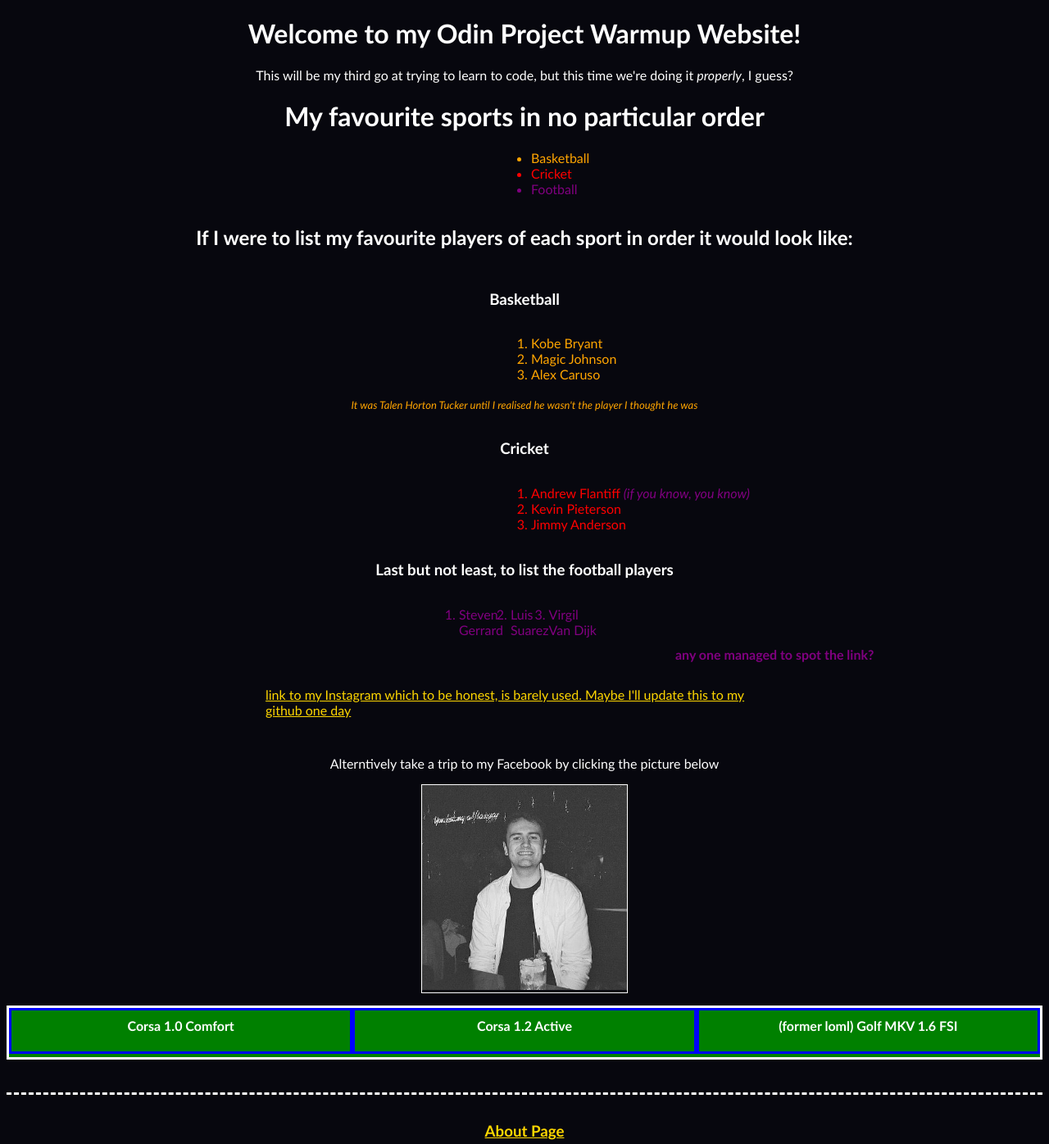
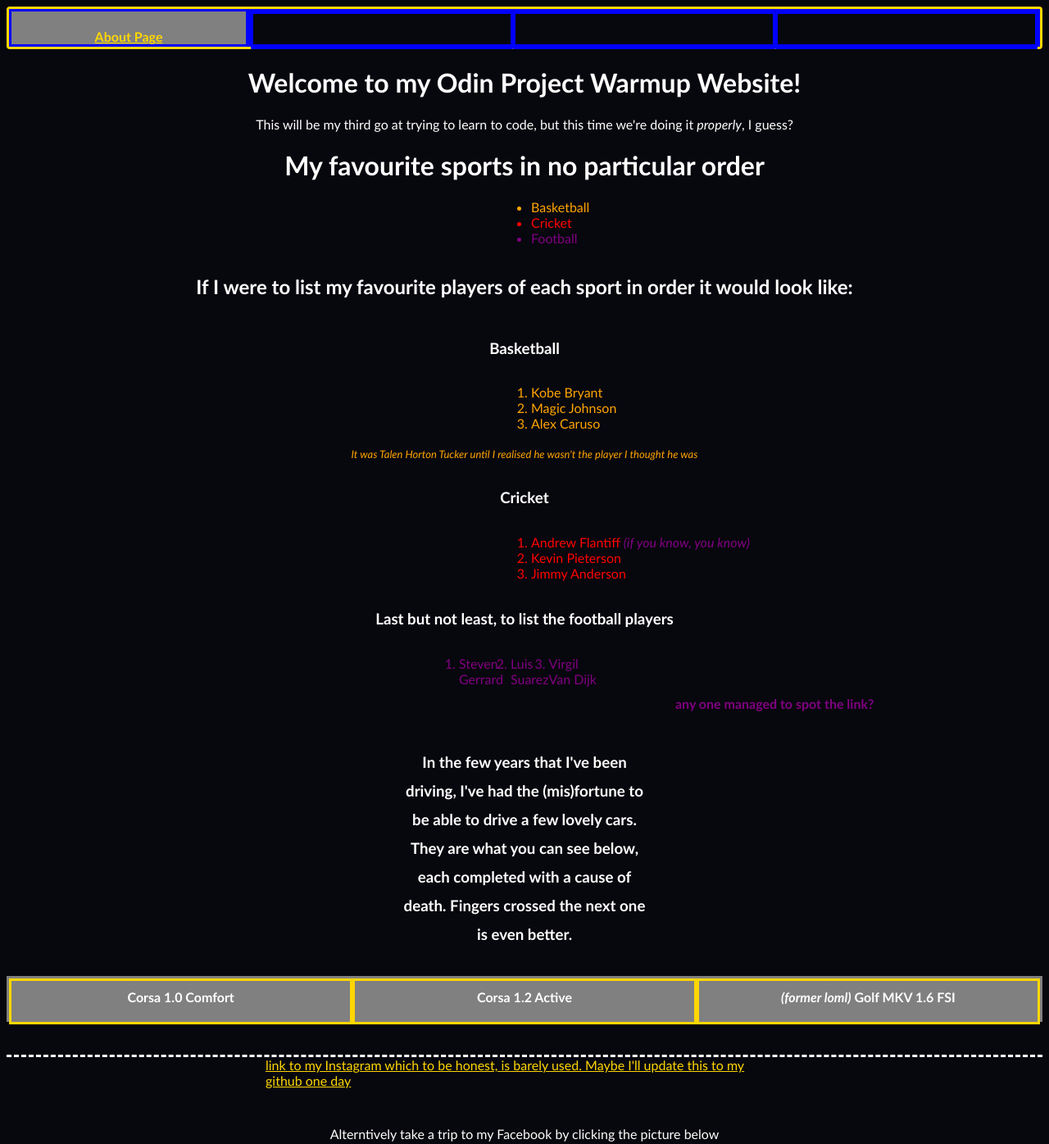
Before and after one commit to Berwick97/Personal-Web-Page, a plain HTML site: page index.html in a window 1280 px wide. Shown: the top 1396 px of the page at 82% size. Drawn offline with Linux system fonts and the light colour scheme.

Commit message:
Still getting my head round flex, then realised I was 3 lessons ahead of myself so trying to figure it out for myself. Will just sort the car bits out tomorrow and continue with the learning properly first.

```diff
--- a/index.html
+++ b/index.html
@@ -9,6 +9,16 @@
 
 
     <body class="whole-page">
+        <Div class="header-page">
+            <div class="about-link">
+                <a href="Pages/About.html"><h4>About Page</h4></a>
+            </div>
+            <div class="rest-header">
+             <div class="fb"></div>
+             <div class="insta"></div>
+             <div class="github"></div>
+            </div>
+        </Div>
      <h1>Welcome to my Odin Project Warmup Website!</h1>
      <p class="tagline">This will be my third go at trying to learn to code, but this time we're doing it <em>properly</em>, I guess?</p>
     <!-- This is so I could pracitce the shortcut of ctrl forwards slash to create a comment -->
@@ -47,11 +57,7 @@
                 </div>
                 </ol>
                 <strong class="link-spot">any one managed to spot the link?</strong>
-            <a href="https://www.instagram.com/the_ben_berwick/" target="_blank" rel="noopener noreferrer">link to my Instagram which to be honest, is barely used. Maybe I'll update this to my github one day</a>
-            <div class="fb-link">
-            <p> Alterntively take a trip to my Facebook by clicking the picture below</p>
-            </div>
-            <a class="fb-photo" href="https://www.facebook.com/profile.php?id=1368193340" target="_blank" rel="noopener noreferrer"><img src="Images/Profile Picture.jpg" alt="profile picture" height="250" width="250"></a>
+            <h3 class="car-header">In the few years that I've been driving, I've had the (mis)fortune to be able to drive a few lovely cars. They are what you can see below, each completed with a cause of death. Fingers crossed the next one is even better.</h3>
             <div class="box-practice">
                 <div class="corsa-1">
                     <h4>Corsa 1.0 Comfort</h4>
@@ -65,8 +71,13 @@
                         Golf MKV 1.6 FSI</h4>
                 </div>
             </div>
+
 </body>
 <footer class="footer-background">
-    <a href="Pages/About.html"><h3>About Page</h3></a>
+    <a href="https://www.instagram.com/the_ben_berwick/" target="_blank" rel="noopener noreferrer">link to my Instagram which to be honest, is barely used. Maybe I'll update this to my github one day</a>
+            <div class="fb-link">
+            <p> Alterntively take a trip to my Facebook by clicking the picture below</p>
+            </div>
+            <a class="fb-photo" href="https://www.facebook.com/profile.php?id=1368193340" target="_blank" rel="noopener noreferrer"><img src="Images/Profile Picture.jpg" alt="profile picture" height="250" width="250"></a>
 </footer>
 </html>
--- a/styles.css
+++ b/styles.css
@@ -4,6 +4,31 @@
     max-width: auto;
     font-family: 'Gill Sans', 'Gill Sans MT', Calibri, 'Trebuchet MS', sans-serif;
     color: white;
+}
+.header-page {
+    border-color: gold;
+    border-style: solid;
+    border-radius: 4px;
+    display: flex;
+    justify-content: space-between;
+}
+.header-page div{
+    height: 40px;
+    border: solid, blue;
+    border-radius: 1px;
+    width: 60pc;
+}
+.about-link {
+    display: flex;
+    border-style: solid;
+    border-color: gold;
+    background-color: grey;
+    height: 50px;
+    justify-content: left;
+    align-items: flex-start;
+}
+.rest-header {
+    display: flex;
 }
 h1, .tagline, h2, h3, .tht, .fb-link {
     text-align: center;
@@ -76,18 +101,27 @@ footer {
     display: flex;
     margin-bottom: 40px;
     border-style: solid;
-    border-color: white;
-    background-color: green;
+    border-color:grey;
+    background-color: white;
     flex: 1;
-    height: 60px;
+    height: 50px;
 }
 .corsa-1, .corsa-2, .golf {
     display: flex;
     border-style: solid;
-    border-color: blue;
-    background-color: green;
+    border-color: gold;
+    background-color: grey;
     height: 50px;
     justify-content: center;
     flex: 1;
     align-items: flex-end;
 }
+span {
+    font-style: italic;
+}
+.car-header{
+    display: flex;
+    margin-left: 30pc;
+    margin-right: 30pc;
+    line-height: 35px
+}
```
